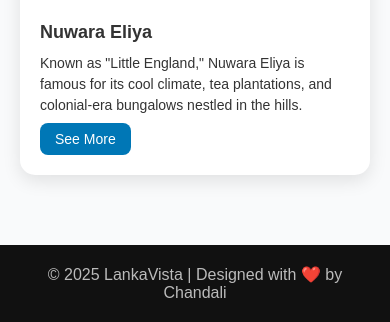
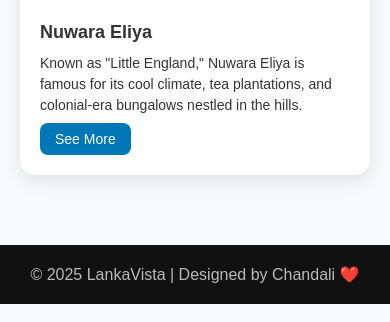
Before and after one commit to ChandaliKavindya/srilanka-chandali, a plain HTML site: page index.html in a window 390 px wide. Shown: the part 2812-3134 px from the top of the page. Drawn offline with Linux system fonts and the light colour scheme.

Commit message:
responsive 3

```diff
--- a/index.html
+++ b/index.html
@@ -337,7 +337,7 @@
 
   <!-- Footer -->
   <footer>
-    <p>&copy; 2025 LankaVista | Designed with ❤️ by Chandali</p>
+    <p>&copy; 2025 LankaVista | Designed by Chandali ❤️</p>
   </footer>
 
   <script>
```
